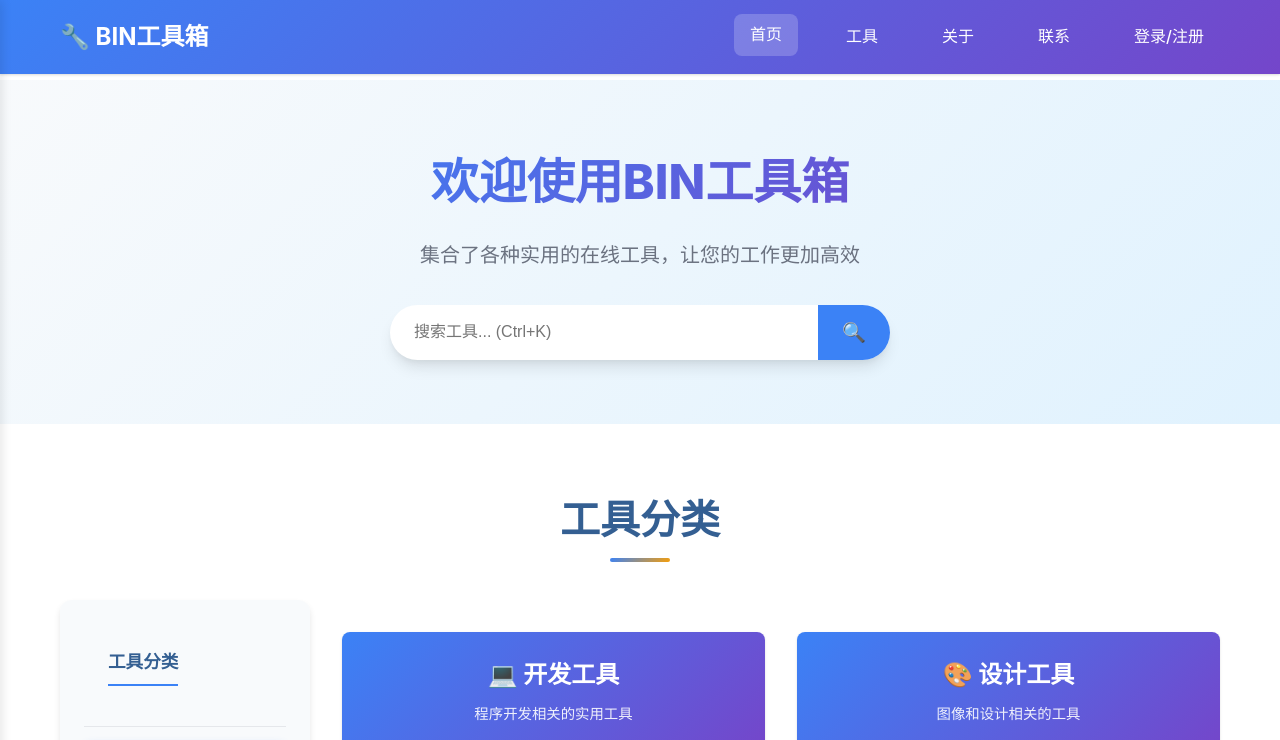
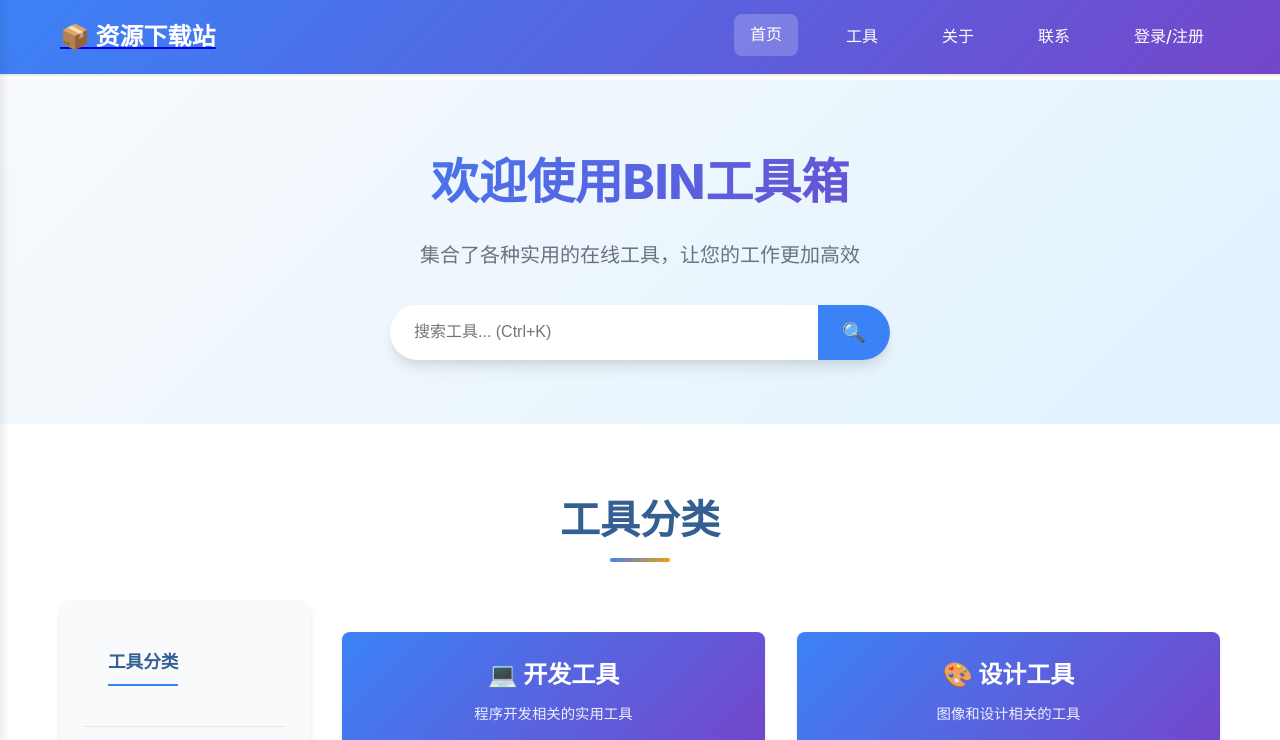
Before and after one commit to HEBIN0121/binbytes, a plain HTML site: page index.html in a window 1280 px wide. Shown: the top 740 px of the page. Drawn offline with Linux system fonts and the light colour scheme.

Commit message:
更新下载站

```diff
--- a/index.html
+++ b/index.html
@@ -16,7 +16,7 @@
         <nav class="nav">
             <div class="nav-container">
                 <div class="nav-logo">
-                    <h1>🔧 BIN工具箱</h1>
+                    <a href="downloads.html" class="logo-link"><h1>📦 资源下载站</h1></a>
                 </div>
             <div class="nav-menu">
                 <a href="#home" class="nav-link active">首页</a>
@@ -41,7 +41,7 @@
         <!-- 移动端侧边栏 -->
         <div class="mobile-sidebar" id="mobileSidebar">
             <div class="sidebar-header">
-                <h2>🔧 BIN工具箱</h2>
+                <a href="downloads.html" class="logo-link sidebar-logo-link"><h2>📦 资源下载站</h2></a>
                 <button class="sidebar-close" id="sidebarClose">×</button>
             </div>
             <div class="sidebar-menu">
```
